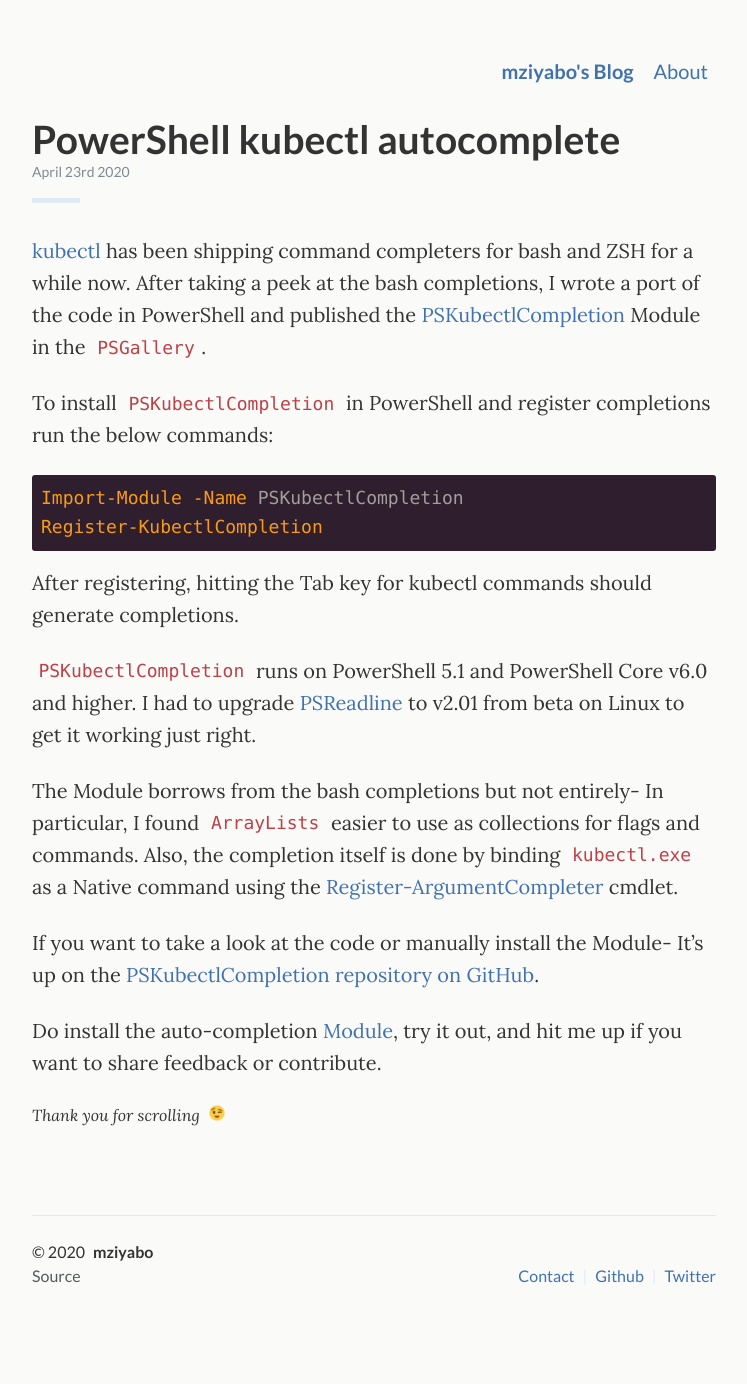
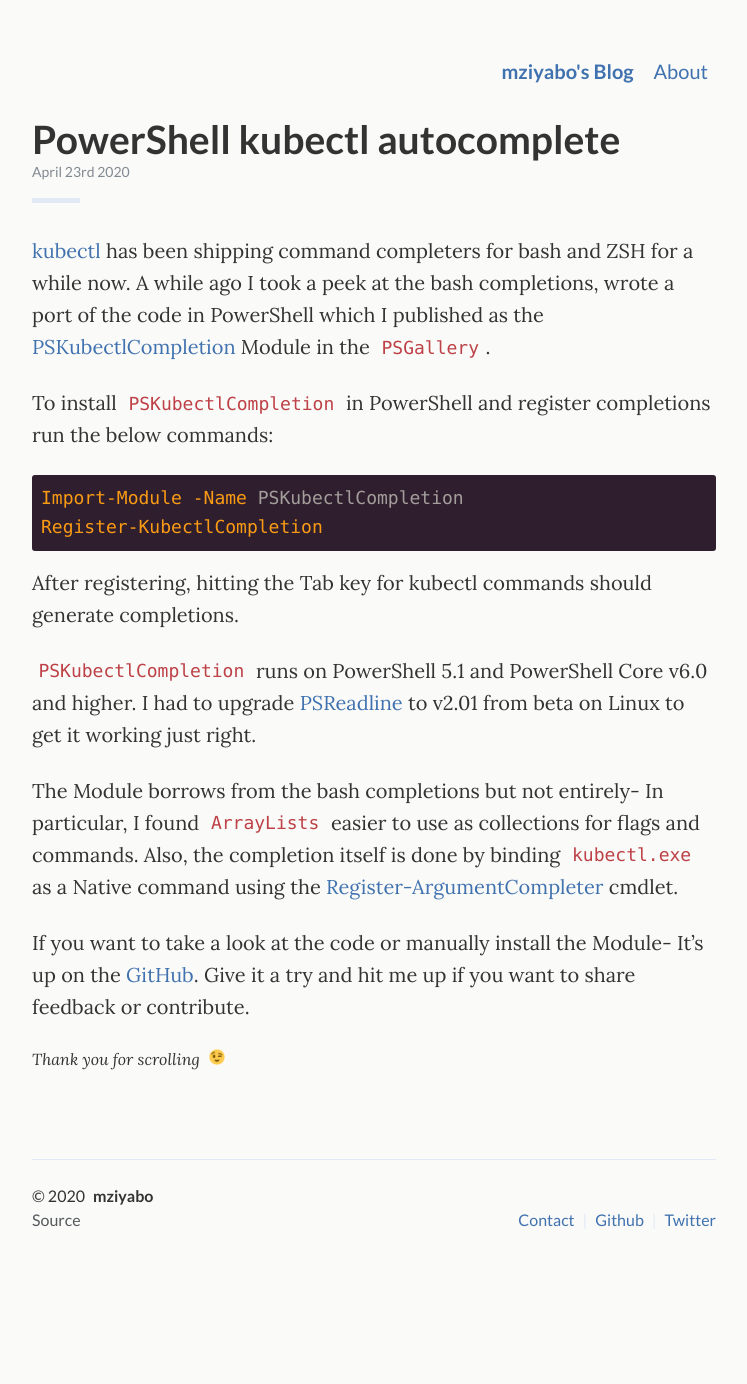
Before and after one commit to mziyabo/mziyabo.github.io, a Jekyll site: the page built from _posts/2020-04-23-kubectl-auto-completion-in-powershell.md, in a window 1280 px wide. Shown: the whole page, without its empty margins (266-1013 px from the left). Built offline with Jekyll 4.4.1, drawn with Linux system fonts in a browser that asks for light colours; comment, search, counter and statistics services are not loaded; after the commit the page ends 1328 px from its top, so only the background shows below that.

Commit message:
chore: removed outdated paths

```diff
--- a/_posts/2020-04-23-kubectl-auto-completion-in-powershell.md
+++ b/_posts/2020-04-23-kubectl-auto-completion-in-powershell.md
@@ -7,7 +7,7 @@ tags: [PSKubectlCompletion,kubectl,PowerShell,auto-completion,tab-completion]
 comments: true
 ---
 
-[kubectl](https://kubernetes.io/docs/reference/kubectl/overview/) has been shipping command completers for bash and ZSH for a while now. After taking a peek at the bash completions, I wrote a port of the code in PowerShell and published the [PSKubectlCompletion](https://www.powershellgallery.com/packages/PSKubectlCompletion/) Module in the `PSGallery`.
+[kubectl](https://kubernetes.io/docs/reference/kubectl/overview/) has been shipping command completers for bash and ZSH for a while now.  A while ago I took a peek at the bash completions, wrote a port of the code in PowerShell which I published as the [PSKubectlCompletion](https://www.powershellgallery.com/packages/PSKubectlCompletion/) Module in the `PSGallery`.
 
 To install `PSKubectlCompletion` in PowerShell and register completions run the below commands:
 
@@ -22,6 +22,4 @@ After registering, hitting the Tab key for kubectl commands should generate comp
 
 The Module borrows from the bash completions but not entirely- In particular, I found `ArrayLists` easier to use as collections for flags and commands. Also, the completion itself is done by binding `kubectl.exe` as a Native command using the [Register-ArgumentCompleter](https://docs.microsoft.com/en-us/powershell/module/microsoft.powershell.core/register-argumentcompleter?view=powershell-7#outputs) cmdlet.
 
-If you want to take a look at the code or manually install the Module- It's up on the [PSKubectlCompletion repository on GitHub](https://github.com/mziyabo/PSKubectlCompletion).
-
-Do install the auto-completion [Module](https://www.powershellgallery.com/packages/PSKubectlCompletion/), try it out, and hit me up if you want to share feedback or contribute.
+If you want to take a look at the code or manually install the Module- It's up on the [GitHub](https://github.com/mziyabo/PSKubectlCompletion). Give it a try and hit me up if you want to share feedback or contribute.
```
Also changed, not shown: articles/index.html (deleted, +0 -11 lines).
